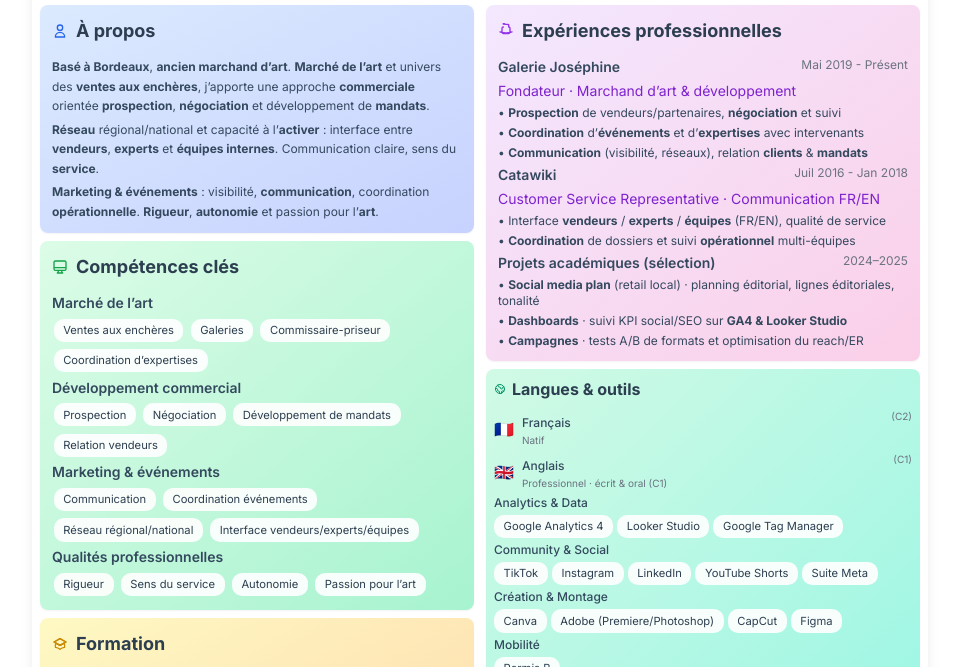
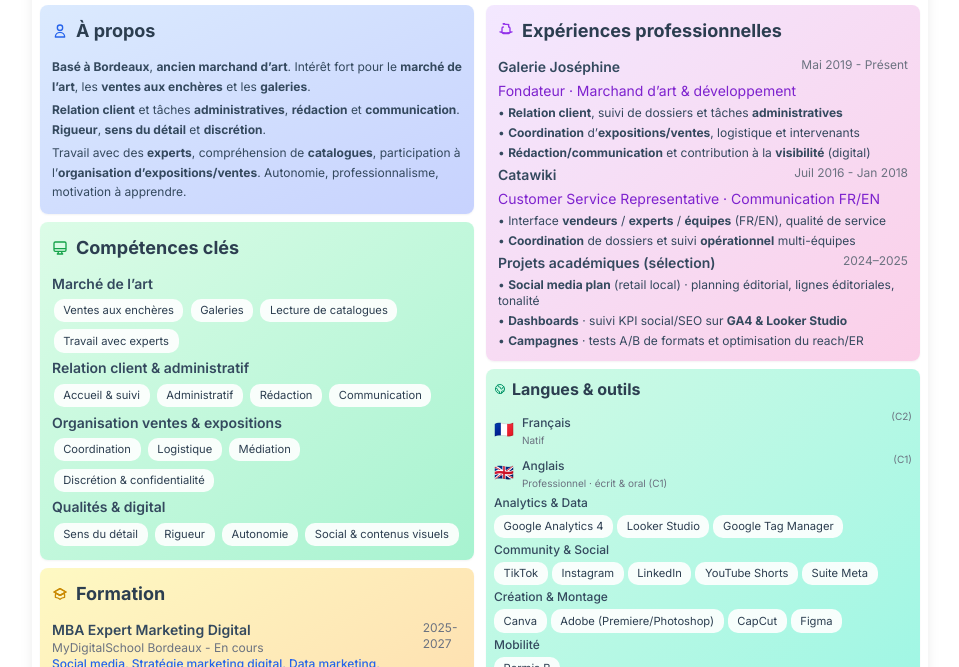
Before and after one commit to Sooruz85/cv-etienne, a website: page index.html in a window 1280 px wide. Shown: the part 183-850 px from the top of the page, without its empty margins (160-1119 px from the left). Drawn offline with nearby package versions, Linux system fonts and the light colour scheme.

Commit message:
feat(cv): candidature alternance — Richard MDV (art/enchères, relation client, administratif, rigueur/discrétion, experts/catalogues, digital)

```diff
--- a/index.html
+++ b/index.html
@@ -3,7 +3,7 @@
 <head>
     <meta charset="UTF-8">
     <meta name="viewport" content="width=device-width, initial-scale=1.0">
-    <title>CV - Etienne Gaumery - Représentant Région / Pays · Aguttes</title>
+    <title>CV - Etienne Gaumery - Candidature alternance · Richard MDV (Maison de ventes)</title>
     <script src="https://cdn.tailwindcss.com"></script>
     <script>
         tailwind.config = {
@@ -120,8 +120,8 @@
                     </div>
                     <div>
                         <h1 class="text-3xl font-light mb-2">Etienne Gaumery</h1>
-                        <h2 class="text-lg font-normal opacity-90 mb-2">Représentant Région / Pays · Aguttes</h2>
-                        <p class="text-sm opacity-80">Bordeaux (33) • Marché de l’art • Développement commercial & mandats • Réseau & coordination</p>
+                        <h2 class="text-lg font-normal opacity-90 mb-2">Candidature alternance · Richard MDV (Maison de ventes)</h2>
+                        <p class="text-sm opacity-80">Bordeaux (33) • Marché de l’art & ventes aux enchères • Relation client, administratif & communication</p>
 
                     </div>
                 </div>
@@ -164,17 +164,16 @@
                         </h3>
                         <div class="text-xs text-text-gray leading-relaxed space-y-1">
                             <p>
-                                <strong>Basé à Bordeaux</strong>, <strong>ancien marchand d’art</strong>. <strong>Marché de l’art</strong> et univers des
-                                <strong>ventes aux enchères</strong>, j’apporte une approche <strong>commerciale</strong> orientée <strong>prospection</strong>,
-                                <strong>négociation</strong> et développement de <strong>mandats</strong>.
+                                <strong>Basé à Bordeaux</strong>, <strong>ancien marchand d’art</strong>. Intérêt fort pour le <strong>marché de l’art</strong>,
+                                les <strong>ventes aux enchères</strong> et les <strong>galeries</strong>.
                             </p>
                             <p>
-                                <strong>Réseau</strong> régional/national et capacité à l’<strong>activer</strong> : interface entre <strong>vendeurs</strong>,
-                                <strong>experts</strong> et <strong>équipes internes</strong>. Communication claire, sens du <strong>service</strong>.
+                                <strong>Relation client</strong> et tâches <strong>administratives</strong>, <strong>rédaction</strong> et
+                                <strong>communication</strong>. <strong>Rigueur</strong>, <strong>sens du détail</strong> et <strong>discrétion</strong>.
                             </p>
                             <p>
-                                <strong>Marketing & événements</strong> : visibilité, <strong>communication</strong>, coordination <strong>opérationnelle</strong>.
-                                <strong>Rigueur</strong>, <strong>autonomie</strong> et passion pour l’<strong>art</strong>.
+                                Travail avec des <strong>experts</strong>, compréhension de <strong>catalogues</strong>, participation à
+                                l’<strong>organisation d’expositions/ventes</strong>. Autonomie, professionnalisme, motivation à apprendre.
                             </p>
                         </div>
                     </div>
@@ -193,35 +192,35 @@
                                 <div class="flex flex-wrap gap-1">
                                     <span class="skill-tag">Ventes aux enchères</span>
                                     <span class="skill-tag">Galeries</span>
-                                    <span class="skill-tag">Commissaire-priseur</span>
-                                    <span class="skill-tag">Coordination d’expertises</span>
+                                    <span class="skill-tag">Lecture de catalogues</span>
+                                    <span class="skill-tag">Travail avec experts</span>
                                 </div>
                             </div>
                             <div>
-                                <h4 class="font-semibold text-text-gray text-sm mb-1">Développement commercial</h4>
+                                <h4 class="font-semibold text-text-gray text-sm mb-1">Relation client & administratif</h4>
                                 <div class="flex flex-wrap gap-1">
-                                    <span class="skill-tag">Prospection</span>
-                                    <span class="skill-tag">Négociation</span>
-                                    <span class="skill-tag">Développement de mandats</span>
-                                    <span class="skill-tag">Relation vendeurs</span>
+                                    <span class="skill-tag">Accueil & suivi</span>
+                                    <span class="skill-tag">Administratif</span>
+                                    <span class="skill-tag">Rédaction</span>
+                                    <span class="skill-tag">Communication</span>
                                 </div>
                             </div>
                             <div>
-                                <h4 class="font-semibold text-text-gray text-sm mb-1">Marketing & événements</h4>
+                                <h4 class="font-semibold text-text-gray text-sm mb-1">Organisation ventes & expositions</h4>
                                 <div class="flex flex-wrap gap-1">
-                                    <span class="skill-tag">Communication</span>
-                                    <span class="skill-tag">Coordination événements</span>
-                                    <span class="skill-tag">Réseau régional/national</span>
-                                    <span class="skill-tag">Interface vendeurs/experts/équipes</span>
+                                    <span class="skill-tag">Coordination</span>
+                                    <span class="skill-tag">Logistique</span>
+                                    <span class="skill-tag">Médiation</span>
+                                    <span class="skill-tag">Discrétion & confidentialité</span>
                                 </div>
                             </div>
                             <div>
-                                <h4 class="font-semibold text-text-gray text-sm mb-1">Qualités professionnelles</h4>
+                                <h4 class="font-semibold text-text-gray text-sm mb-1">Qualités & digital</h4>
                                 <div class="flex flex-wrap gap-1">
+                                    <span class="skill-tag">Sens du détail</span>
                                     <span class="skill-tag">Rigueur</span>
-                                    <span class="skill-tag">Sens du service</span>
                                     <span class="skill-tag">Autonomie</span>
-                                    <span class="skill-tag">Passion pour l’art</span>
+                                    <span class="skill-tag">Social & contenus visuels</span>
                                 </div>
                             </div>
                         </div>
@@ -284,9 +283,9 @@
                                 </div>
                                 <div class="text-sm text-purple-700 mb-1">Fondateur · Marchand d’art & développement</div>
                                 <ul class="text-xs text-text-gray space-y-1">
-                                    <li>• <strong>Prospection</strong> de vendeurs/partenaires, <strong>négociation</strong> et suivi</li>
-                                    <li>• <strong>Coordination</strong> d’<strong>événements</strong> et d’<strong>expertises</strong> avec intervenants</li>
-                                    <li>• <strong>Communication</strong> (visibilité, réseaux), relation <strong>clients</strong> & <strong>mandats</strong></li>
+                                    <li>• <strong>Relation client</strong>, suivi de dossiers et tâches <strong>administratives</strong></li>
+                                    <li>• <strong>Coordination</strong> d’<strong>expositions/ventes</strong>, logistique et intervenants</li>
+                                    <li>• <strong>Rédaction/communication</strong> et contribution à la <strong>visibilité</strong> (digital)</li>
                                 </ul>
                             </div>
                             <div>
@@ -433,9 +432,9 @@
                             Intérêts professionnels
                         </h3>
                         <ul class="text-xs text-text-gray space-y-1">
-                            <li>• <strong>Marché de l’art</strong>, ventes aux enchères, patrimoine</li>
-                            <li>• Réseau, relations vendeurs/experts, événements</li>
-                            <li>• Communication, qualité de service, exigence</li>
+                            <li>• <strong>Marché de l’art</strong>, ventes aux enchères, galeries</li>
+                            <li>• Catalogues, experts, expositions/ventes</li>
+                            <li>• Communication digitale (réseaux, visuels)</li>
                         </ul>
                     </div>
 
```
Also changed, not shown: 1 other file.
